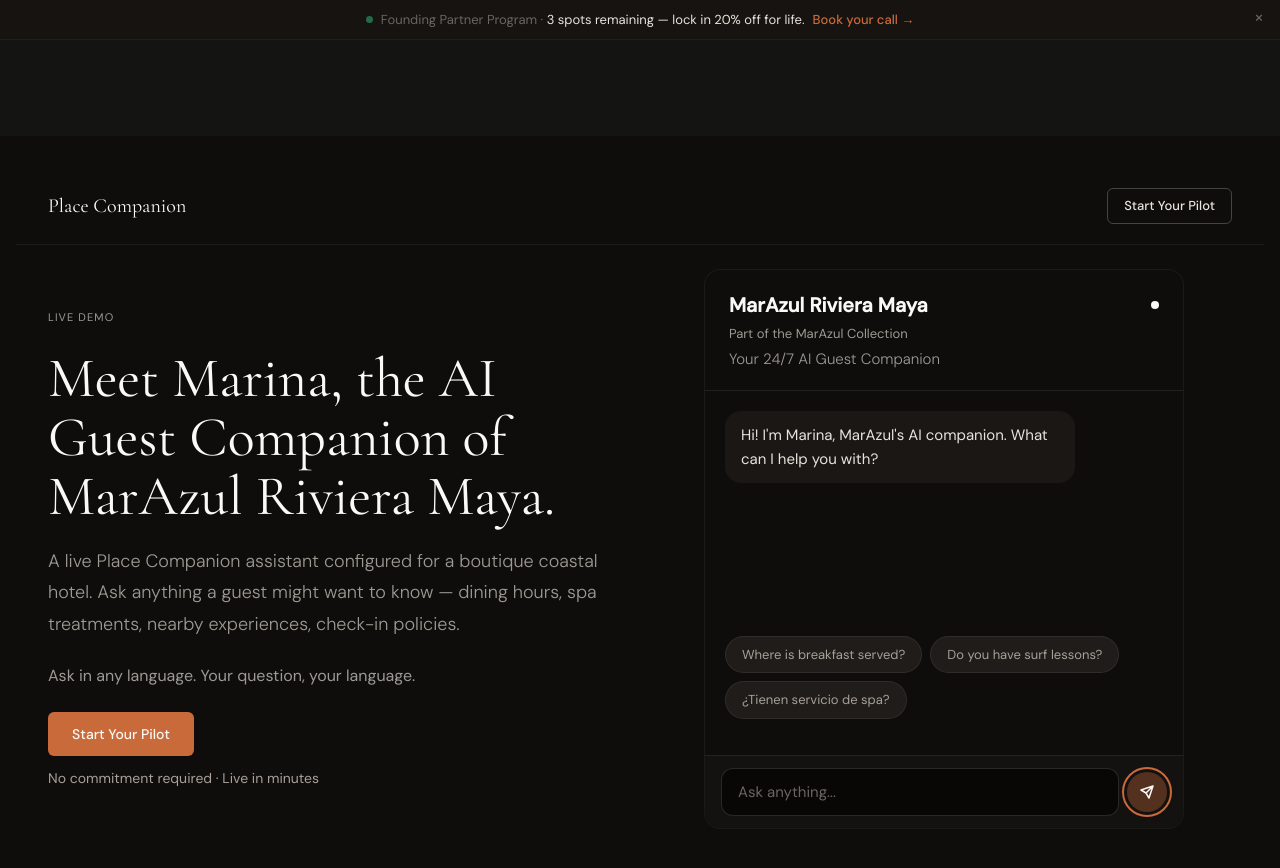
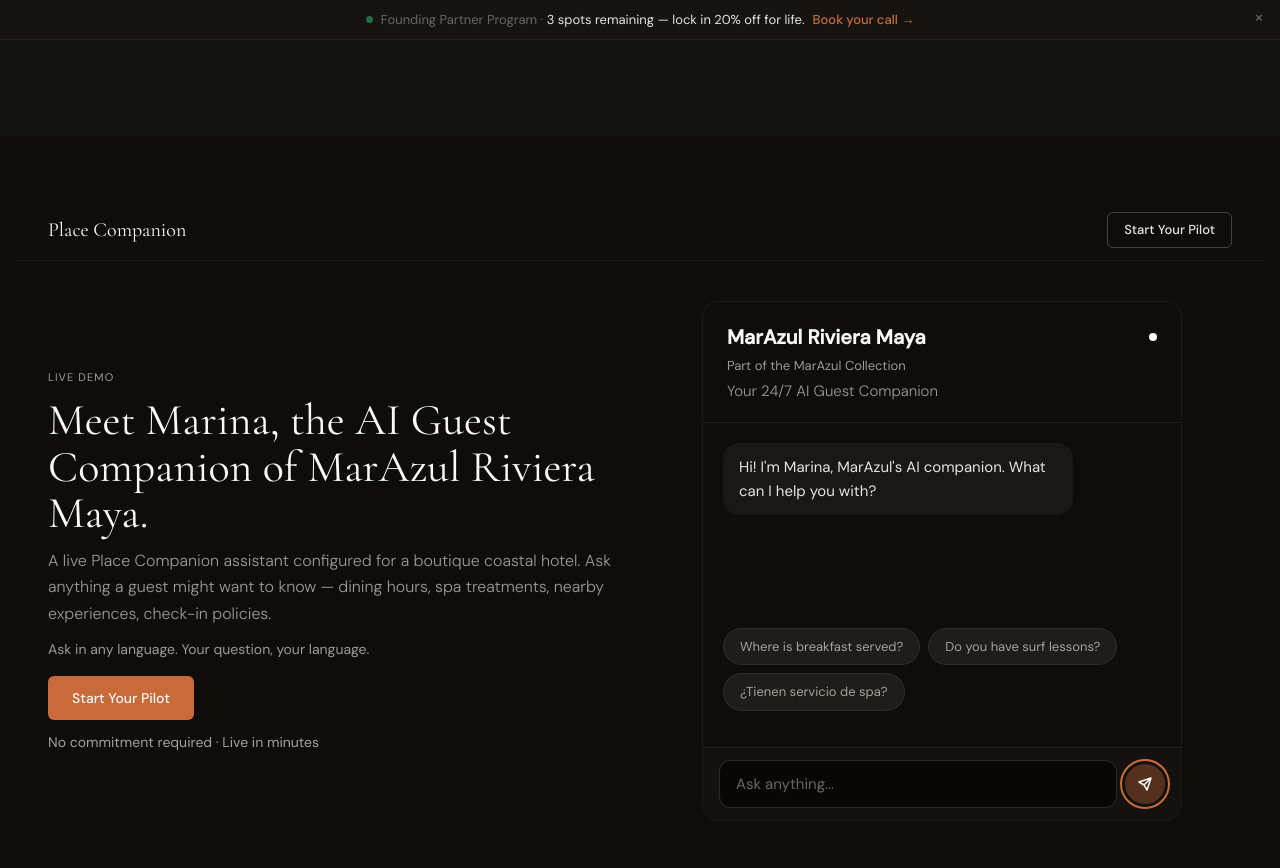
Before and after one commit to eduardovertiz-dotcom/placecompanion, a Next.js app: page /demo in a window 1280 px wide. Shown: the top 868 px of the page. Built offline with nearby package versions, Linux system fonts and the light colour scheme.

Commit message:
fix: demo page fits one screen — pt-16 nav clearance, tighter spacing, dynamic chat height

```diff
--- a/src/app/demo/page.tsx
+++ b/src/app/demo/page.tsx
@@ -109,11 +109,11 @@
       </div>
 
       {/* ── DESKTOP: scrollable two-column layout ────────── */}
-      <div className="hidden md:flex flex-col min-h-screen bg-[#0F0D0B] items-center px-4 pt-4 md:pt-8 pb-4">
+      <div className="hidden md:flex flex-col min-h-screen bg-[#0F0D0B] items-center px-4 pt-16 pb-0">
 
         {/* Nav */}
         <div
-          className="w-full px-4 md:px-8 py-5 flex justify-between items-center"
+          className="w-full px-4 md:px-8 py-3 flex justify-between items-center"
           style={{ borderBottom: "1px solid rgba(250,249,245,0.06)" }}
         >
           <Link href="/" className="font-serif text-xl text-[#FAF9F5]">
@@ -129,21 +129,21 @@
         </div>
 
         {/* Two-column layout */}
-        <div className="w-full max-w-7xl px-4 md:px-8 mt-4 md:mt-6">
-          <div className="grid lg:grid-cols-2 gap-8 items-center">
+        <div className="w-full max-w-7xl px-4 md:px-8 py-8 md:py-10">
+          <div className="grid lg:grid-cols-2 gap-6 items-center">
 
             {/* Left */}
             <div>
-              <p className="font-sans uppercase tracking-widest text-[#9C9A93] mb-6" style={{ fontSize: "11px" }}>
+              <p className="font-sans uppercase tracking-widest text-[#9C9A93] mb-3" style={{ fontSize: "11px" }}>
                 {t.demo.label}
               </p>
-              <h1 className="font-serif font-normal text-[#FAF9F5]" style={{ fontSize: "56px", lineHeight: 1.05 }}>
+              <h1 className="font-serif font-normal text-[#FAF9F5]" style={{ fontSize: "44px", lineHeight: 1.05 }}>
                 {t.demo.headline}
               </h1>
-              <p className="font-sans font-light text-[#9C9A93] mt-5" style={{ fontSize: "18px", lineHeight: 1.75 }}>
+              <p className="font-sans font-light text-[#9C9A93] mt-3" style={{ fontSize: "16px", lineHeight: 1.65 }}>
                 {t.demo.description}
               </p>
-              <p className="font-sans text-[#9C9A93] mt-6 mb-6" style={{ fontSize: "16px" }}>
+              <p className="font-sans text-[#9C9A93] mt-3 mb-4" style={{ fontSize: "14px" }}>
                 {t.demo.langNote}
               </p>
               <Link
@@ -163,7 +163,9 @@
               style={{
                 border: "1px solid rgba(232,227,220,0.06)",
                 background: "#0F0D0B",
-                minHeight: "560px",
+                minHeight: "420px",
+                height: "calc(100vh - 280px)",
+                maxHeight: "560px",
               }}
             >
               <div
```
